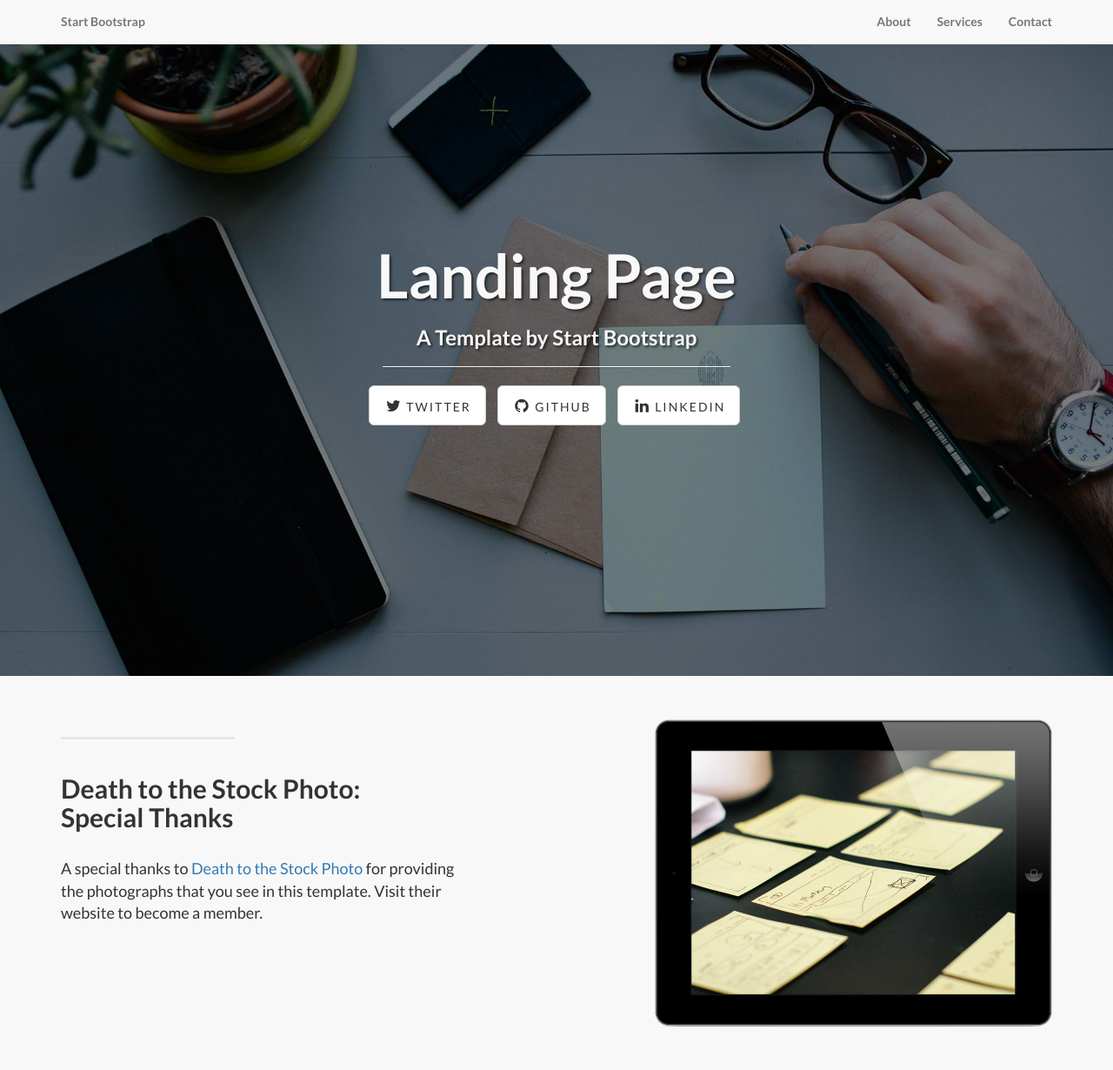
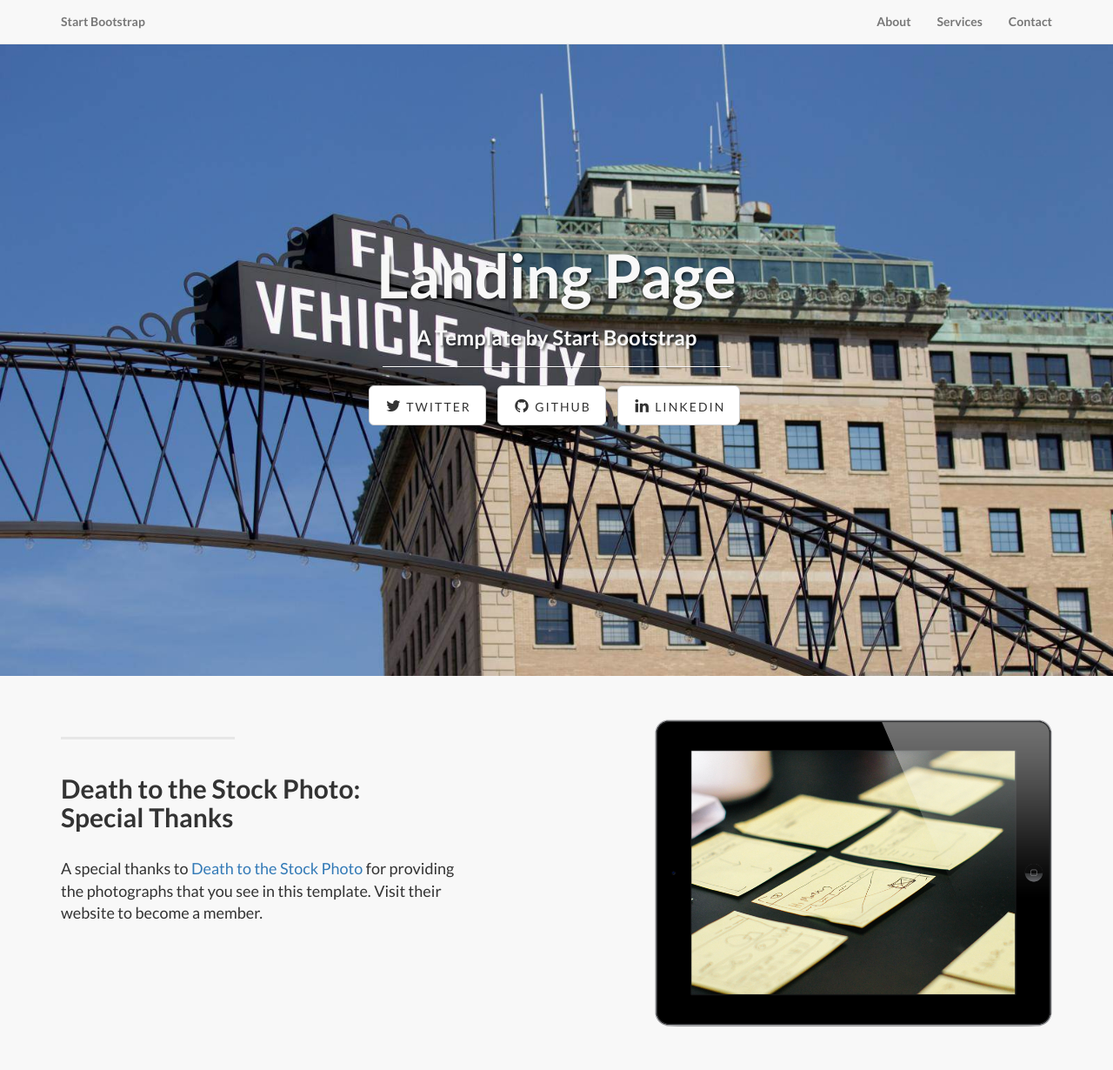
Before and after one commit to CSC383/CSC383, a PHP site: page / in a window 1280 px wide. Shown: the top 1230 px of the page at 87% size. Run offline with PHP 8.4, Linux system fonts and the light colour scheme.

Commit message:
Adding new banner image

```diff
--- /dev/null
+++ b/citations.txt
@@ -0,0 +1,3 @@
+http://signsbycrannie.com/wp-content/uploads/2015/09/stree-archway-sign-flint-mi.jpg
+
+https://az616578.vo.msecnd.net/files/responsive/cover/main/desktop/2016/08/05/636059656004346229-1122764004_vehicle-city.jpg
--- a/css/landing-page.css
+++ b/css/landing-page.css
@@ -35,7 +35,7 @@ h6 {
     padding-bottom: 50px;
     text-align: center;
     color: #f8f8f8;
-    background: url(../img/intro-bg.jpg) no-repeat center center;
+    background: url(../img/Flint2.jpg) no-repeat center center;
     background-size: cover;
 }
 
```
Also changed, not shown: img/Flint1.jpg (added), img/Flint2.jpg (added).
